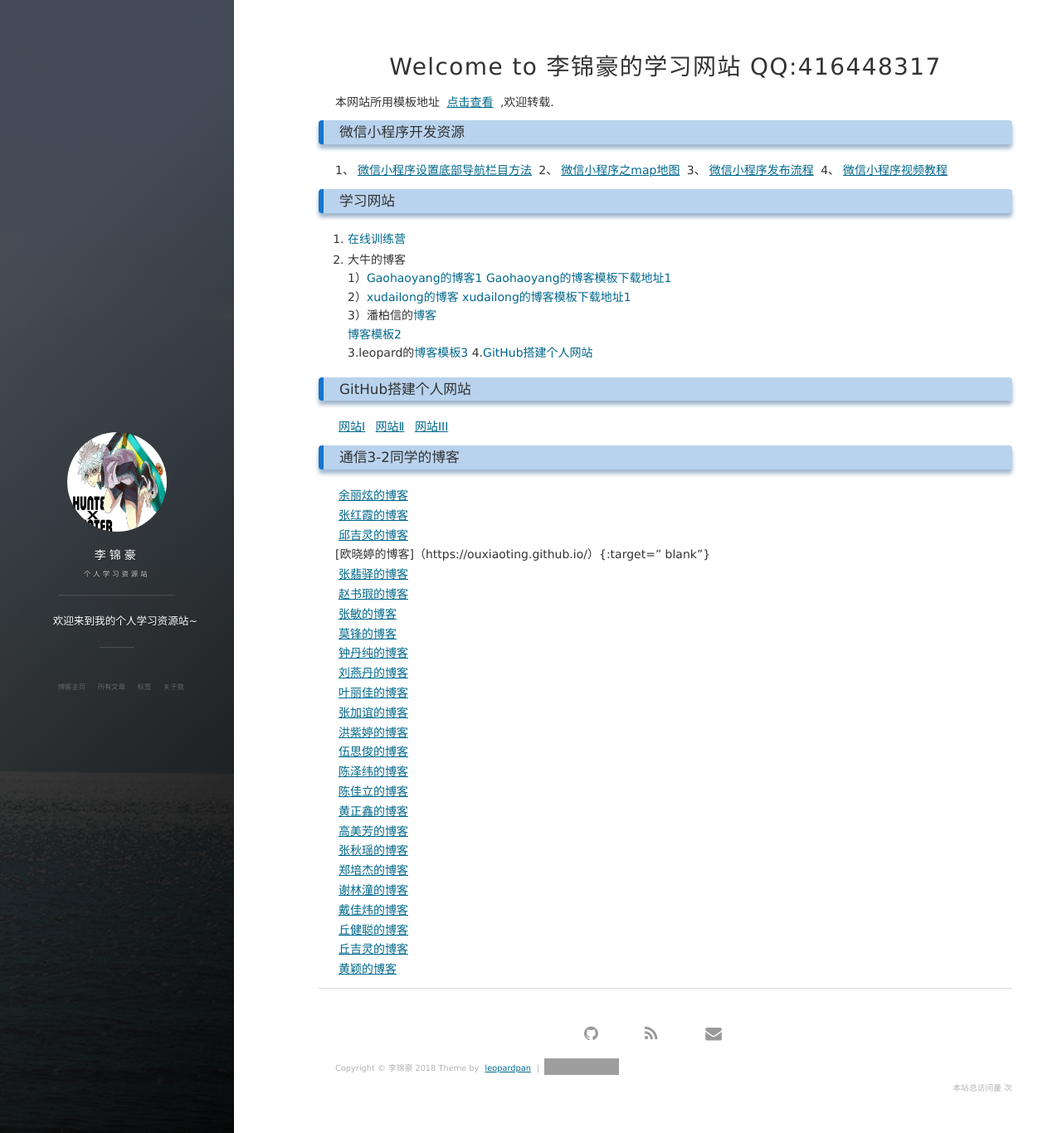
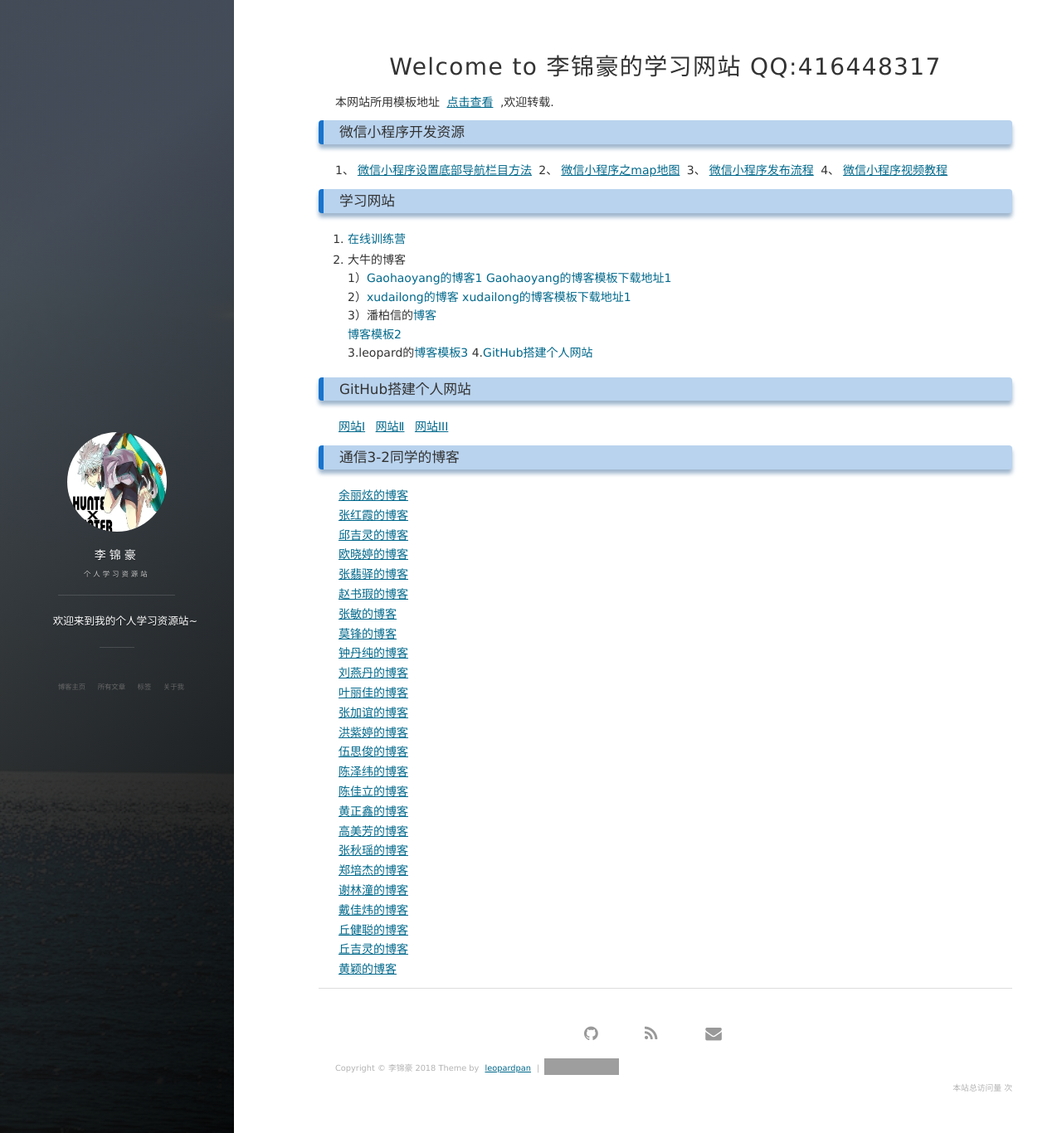
Before and after one commit to cuteftp/haihun.github.io, a Jekyll site: the page built from index.md, in a window 1280 px wide and 1366 px high. Shown: the whole window at 83% size. Built offline with Jekyll 4.4.1, drawn with Linux system fonts in a browser that asks for light colours; nearby versions of some CDN libraries; our own code applies the rules of GitHub Pages for plain Markdown files; the list of posts is cut into pages by our own code; comment, search, counter and statistics services are not loaded; grey boxes are pictures that could not be loaded.

Commit message:
Update index.md

```diff
--- a/index.md
+++ b/index.md
@@ -31,7 +31,7 @@
 [余丽炫的博客](https://lixuan－sunshine.github.io/){:target="_blank"}<br>
 [张红霞的博客](https://lanhua123.github.io/){:target="_blank"}<br>
 [邱吉灵的博客](https://xitingji.github.io/){:target="_blank"}<br>
-[欧晓婷的博客]（https://ouxiaoting.github.io/）{:target=" blank"}<br>
+[欧晓婷的博客](https：//ouxiaoting.github.io/){:target="_blank"}<br>
 [张翡驿的博客](https://zhangfeiyi.github.io/){:target="_blank"}<br>
 [赵书瑕的博客](https://1083256436.github.io/){:target="_blank"}<br>
 [张敏的博客](https://zmdmz.github.io/){:target="_blank"}<br>
```
